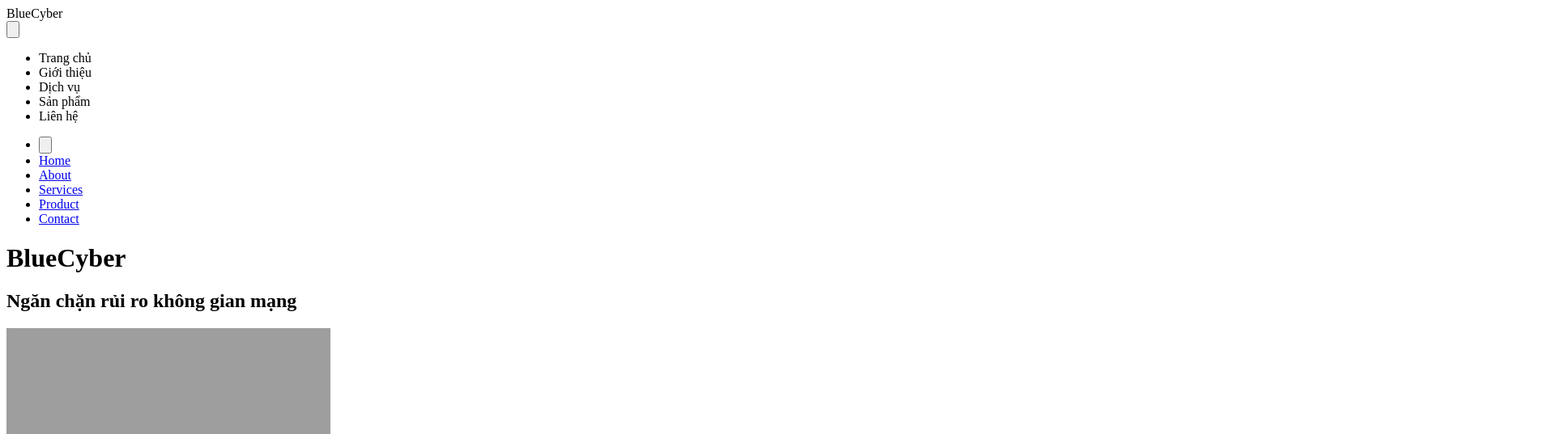
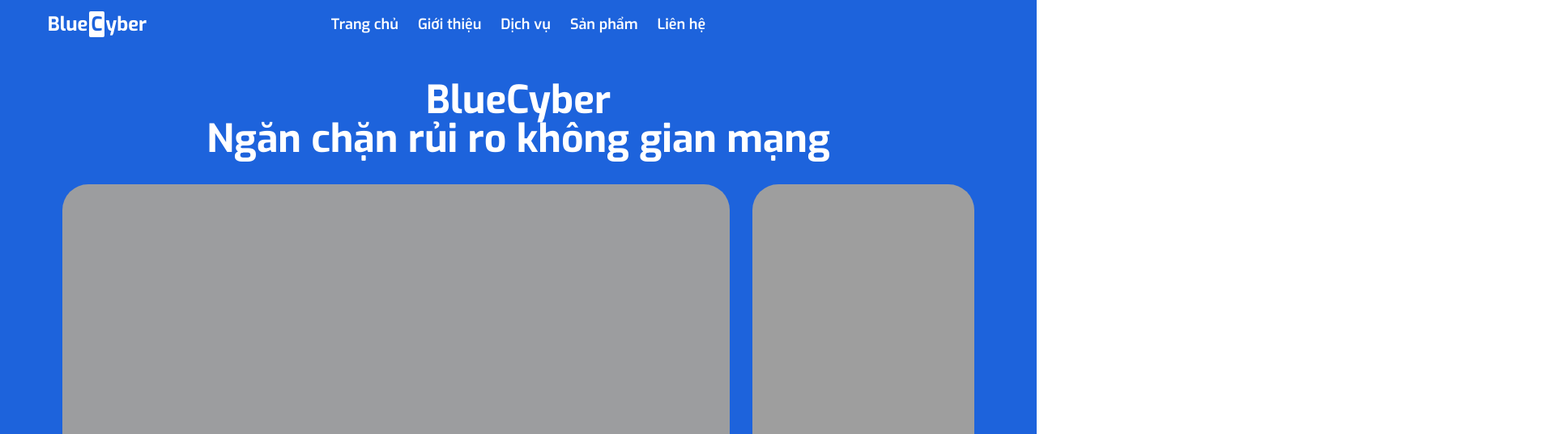
Before and after one commit to Hiepga20cm/homePage, a plain HTML site: page index.html in a window 1280 px wide. Shown: the top 537 px of the page at 81% size, 1920 px wide, since content can reach past the window. Drawn offline with nearby package versions, Linux system fonts and the light colour scheme; files that its build step writes are made by us from their sources; the site is published under a folder, as on GitHub Pages, so addresses that start at the root find nothing.

Commit message:
update style

```diff
--- a/index.html
+++ b/index.html
@@ -3,7 +3,7 @@
   <head>
     <meta charset="UTF-8" />
     <meta name="viewport" content="width=device-width, initial-scale=1.0" />
-    <link href="/public/output.css" rel="stylesheet" />
+    <link href="./output.css" rel="stylesheet" />
     <link rel="preconnect" href="https://fonts.googleapis.com" />
     <link rel="preconnect" href="https://fonts.gstatic.com" crossorigin />
     <link
```
